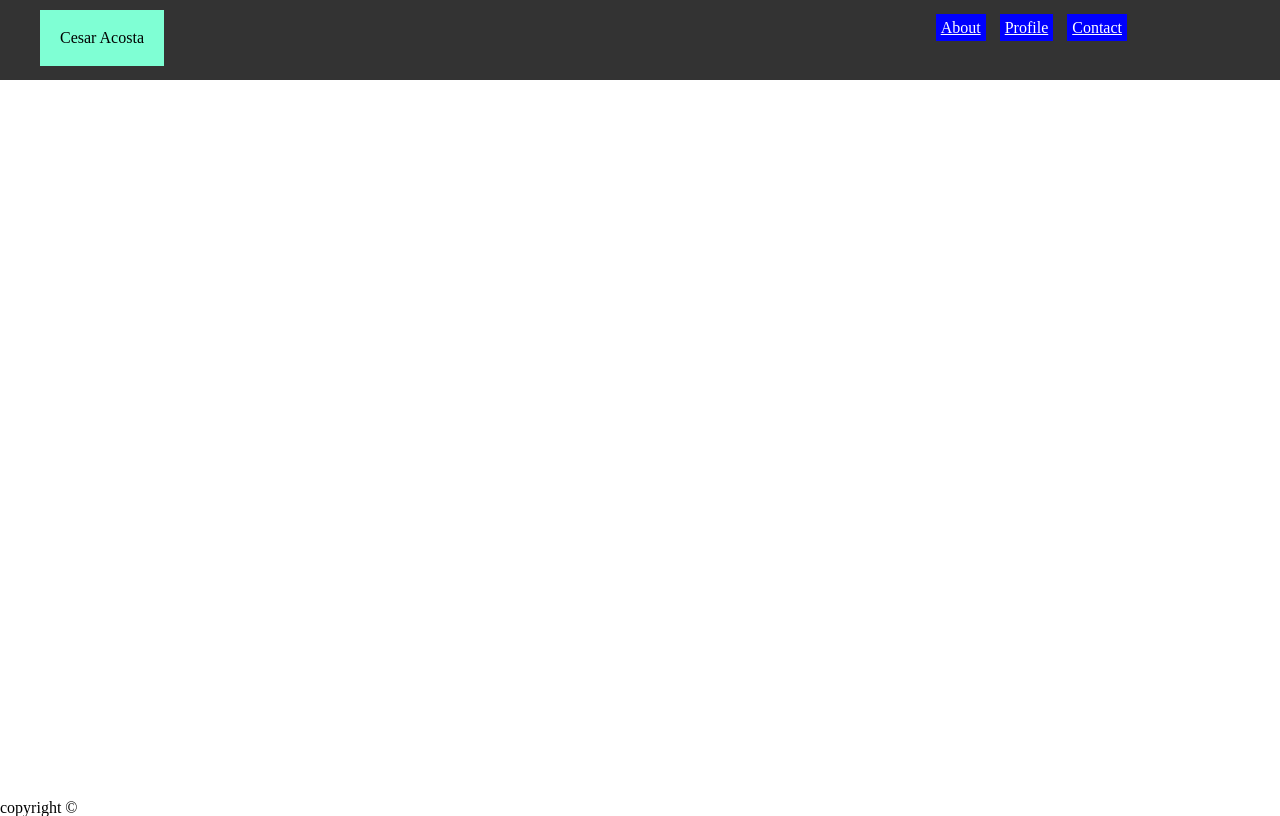
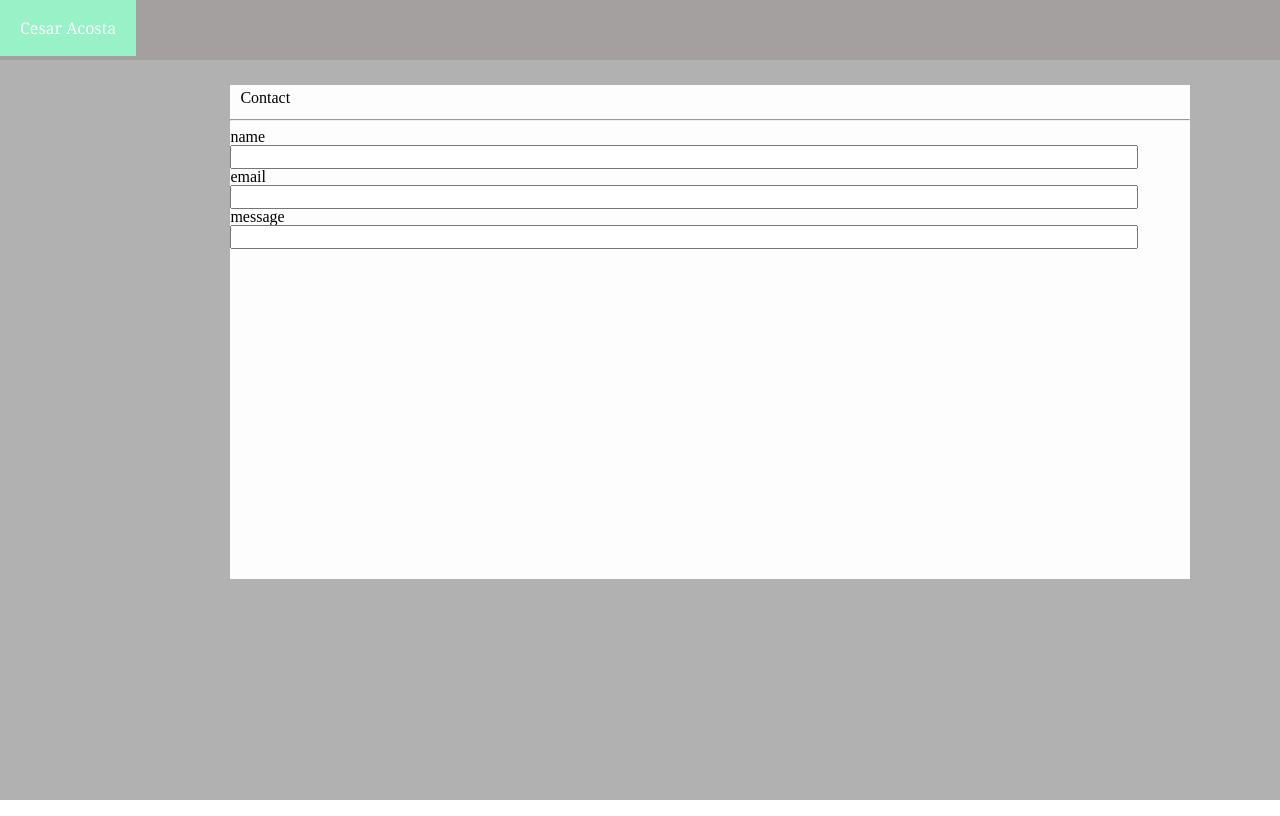
Before and after one commit to poloaa1/homework-1, a plain HTML site: page contact.html in a window 1280 px wide. Drawn offline with Linux system fonts and the light colour scheme.

Commit message:
not final but as far as i got

```diff
--- a/assets/css/style.css
+++ b/assets/css/style.css
@@ -1,46 +1,82 @@
-body, html{
-    height: 100vh;
+.backsplash{
+    position: absolute; top: 0; right: 0; bottom: 0; left: 0;
+    background-color: rgb(177, 177, 177);
 }
-body{
-   margin: 0%;
-   display: grid;
-   grid-template-rows: 100%;
-   grid-template-areas:
-    "header"
-    "main"
-    "footer"
-
+.header{
+    position: fixed;
+    text-align: center;
 }
-header{
-    position: relative;
-    background-color: #333;
-    grid-area: header;
-    width: 100%;
-    height: 10%;
-}
-h1{
-    background-color: aquamarine;
-    position: absolute;
-    top: 10px;
-    left: 40px;
-    padding: 20px;
-}
-nav{
-    position: absolute; right: 10%;
-    padding: 20px;
+.main{
+    position: relative; top: 80px; left: 18%;
+    width: 960px;
+    height: 350px;
+    float: left;
 
 
 }
 
+header{
+    background-color: rgb(165, 160, 160);
+    font-family: Georgia, 'Times New Roman', Times, serif;
+    display: inline;
+    width: 1550px;
+    height: 60px;
+    position: absolute; top: 0; right: 0; bottom: 90%; left: 0;
+
+}
+p{
+    text-align: justify;
+    font-family: Georgia, 'Times New Roman', Times, serif;
+}
+h1{
+    background-color: rgb(153, 241, 200);
+    padding: 20px;
+    float: left;
+    color: #fff;
+
+}
+nav{
+    padding: 10px;
+    float: right;
+
+}
+main{
+    background-color: rgb(253, 253, 253);
+    word-wrap: break-word;
+}
+
 footer{
-    grid-area: footer;
+
 }
 li{
     display: inline;
 }
 a{
-    background-color: blue;
+    background-color: rgb(255, 255, 255);
     padding: 5px;
     margin: 5px;
-    color: #fff;
+    border-left: 20px;
+    color: rgb(0, 0, 0);
 }
+.container{
+
+}
+h2{
+    padding: 5px;
+    margin: 5px;
+}
+.textbox{
+    width: 900px;
+    height: 450px;
+}
+.head2{
+    font-family: Georgia, 'Times New Roman', Times, serif;
+}
+input{
+    font-family: Georgia, 'Times New Roman', Times, serif;
+    width: 900px;
+    align-content: space-around;
+
+}#text2{
+    height: 300px;
+}
--- a/contact.html
+++ b/contact.html
@@ -8,28 +8,43 @@
     <link rel="stylesheet" href="assets/css/style.css">
     <title>homework</title>
 </head>
+<div class="backsplash">
 <body>
+    <div class="header">
     <header>
         <h1> Cesar Acosta</h1>
                 <nav>
                      <ul>
                         <li><a href="index.html">About</a></li>
-                        <li><a href="portfolio.html">Profile</a></li>
+                        <li><a href="portfolio.html">Portfolio</a></li>
                         <li><a href="contact.html">Contact</a></li>
                      </ul>
                 </nav>
      </header>
+     </div>
+     <div class="main">
 <main>
     <h2>
+    Contact
+    </h2>
+<hr>
+<div class="textbox">
+<form action="">
+    <h3>name</h3>
+    <input type="text">
+    <h3>email</h3>
+    <input type="text">
+    <h3>message</h3>
+    <input type="text">
 
-    </h2>
-         <h3>
-
-         </h3>
+</form>
+</div>
 </main>
+</div>
 <footer>
     copyright ©
 </footer>
 
 </body>
+</div>
 </html>
```
Also changed, not shown: index.html (+16 -5 lines), portfolio.html (+32 -5 lines).
